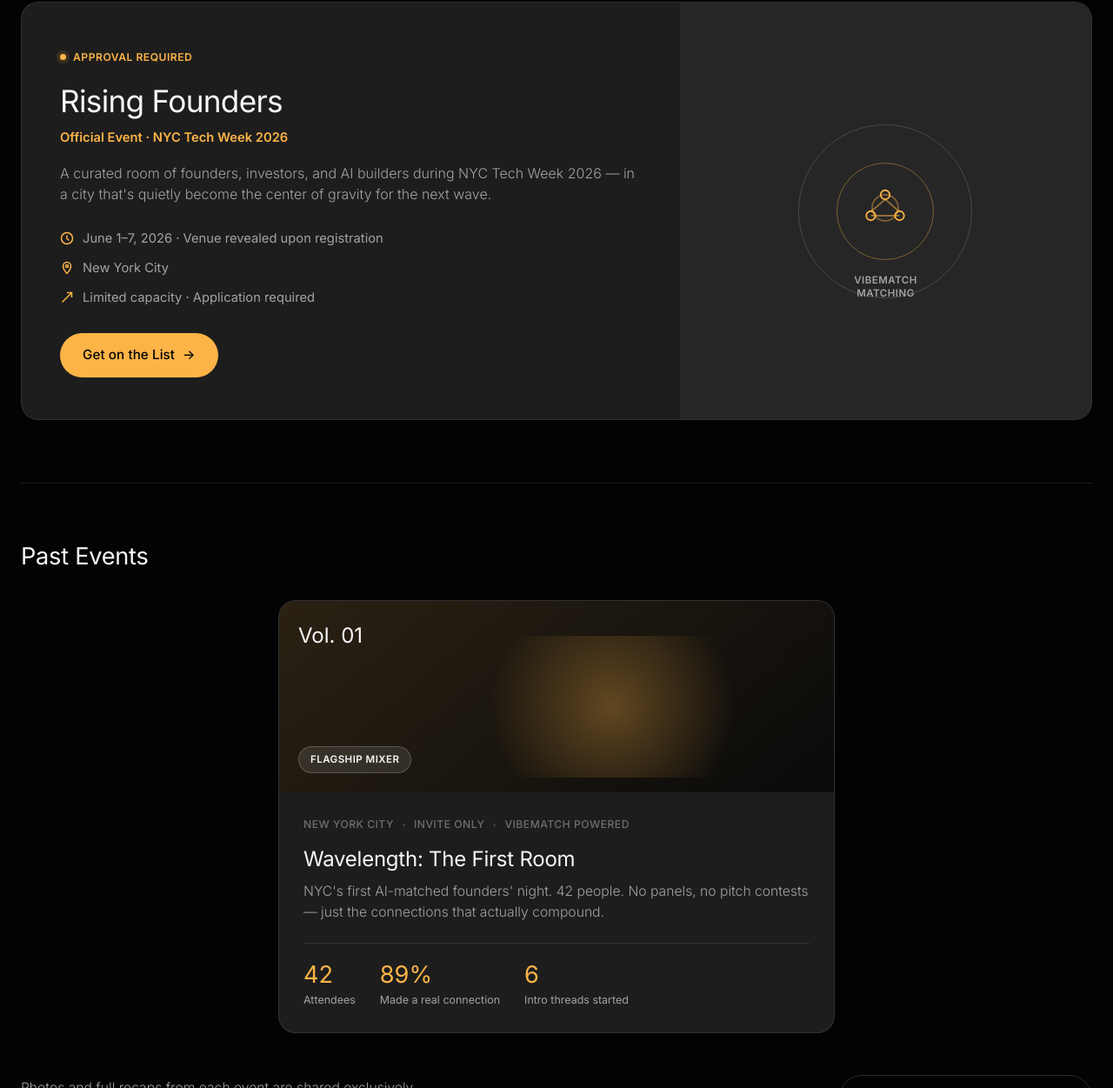
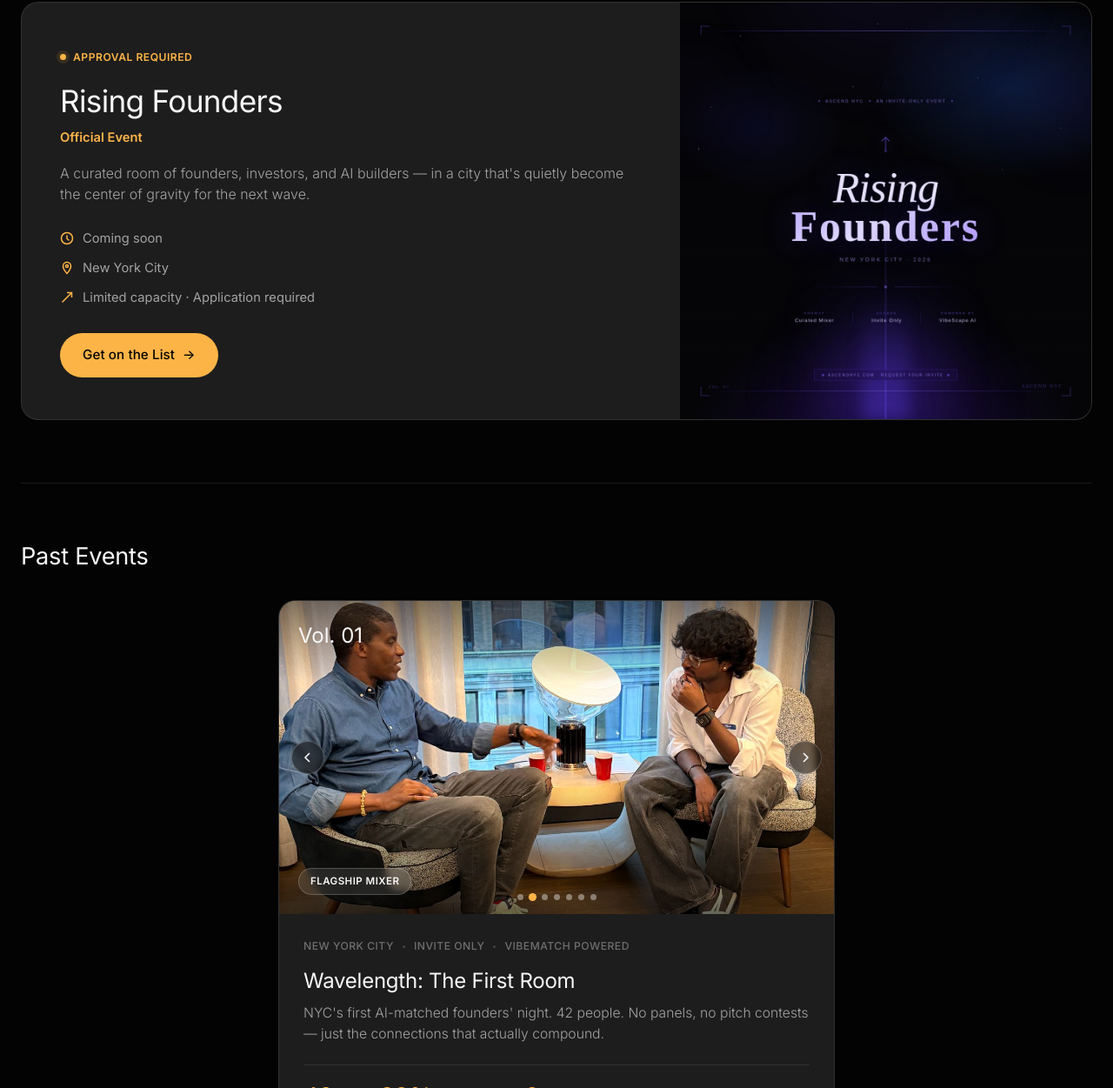
Before and after one commit to Electromau5/ascend-nyc-website, a website: page index.html in a window 1280 px wide. Shown: the part 3610-4861 px from the top of the page at 87% size. Drawn offline with Linux system fonts and the light colour scheme; no server answers; a small style sheet from the web is missing.

Commit message:
Add event imagery and landing page/style updates
New image assets (rising-founders, wavelength gallery) plus the
accompanying index.html content and styles.css updates.

Co-Authored-By: Claude Opus 4.8 (1M context) <noreply@anthropic.com>

```diff
--- a/index.html
+++ b/index.html
@@ -199,12 +199,12 @@
                 <span class="dot"></span> Approval Required
               </div>
               <h3 class="event-card__title">Rising Founders</h3>
-              <p class="event-card__subtitle">Official Event · NYC Tech Week 2026</p>
-              <p class="event-card__desc">A curated room of founders, investors, and AI builders during NYC Tech Week 2026 — in a city that's quietly become the center of gravity for the next wave.</p>
+              <p class="event-card__subtitle">Official Event</p>
+              <p class="event-card__desc">A curated room of founders, investors, and AI builders — in a city that's quietly become the center of gravity for the next wave.</p>
               <div class="event-card__meta">
                 <span class="event-card__meta-item">
                   <svg viewBox="0 0 16 16" fill="none" stroke="currentColor" stroke-width="1.5" aria-hidden="true"><circle cx="8" cy="8" r="6.5"/><path d="M8 4.5v4l2.5 2"/></svg>
-                  June 1–7, 2026 · Venue revealed upon registration
+                  Coming soon
                 </span>
                 <span class="event-card__meta-item">
                   <svg viewBox="0 0 16 16" fill="none" stroke="currentColor" stroke-width="1.5" aria-hidden="true"><path d="M8 1.5C5.5 1.5 3.5 3.5 3.5 6c0 3.5 4.5 8.5 4.5 8.5s4.5-5 4.5-8.5c0-2.5-2-4.5-4.5-4.5z"/><circle cx="8" cy="6" r="1.5"/></svg>
@@ -217,23 +217,8 @@
               </div>
               <a href="#top" class="btn btn--primary event-card__cta">Get on the List <span aria-hidden="true">→</span></a>
             </div>
-            <div class="event-card__right" aria-hidden="true">
-              <div class="event-card__gfx">
-                <div class="event-gfx__ring"></div>
-                <div class="event-gfx__ring event-gfx__ring--2"></div>
-                <div class="event-gfx__center">
-                  <svg viewBox="0 0 48 48" fill="none" stroke="currentColor" stroke-width="1.2">
-                    <circle cx="24" cy="24" r="10" stroke-opacity="0.4"/>
-                    <circle cx="24" cy="14" r="3.5"/>
-                    <circle cx="35" cy="30" r="3.5"/>
-                    <circle cx="13" cy="30" r="3.5"/>
-                    <line x1="24" y1="17.5" x2="35" y2="27" stroke-opacity="0.5"/>
-                    <line x1="24" y1="17.5" x2="13" y2="27" stroke-opacity="0.5"/>
-                    <line x1="35" y1="30" x2="13" y2="30" stroke-opacity="0.5"/>
-                  </svg>
-                </div>
-                <span class="event-gfx__label">VibeMatch<br/>Matching</span>
-              </div>
+            <div class="event-card__right event-card__right--photo" aria-hidden="true">
+              <img class="event-card__photo" src="images/rising-founders.jpeg" alt="Rising Founders — an invite-only Ascend NYC event" loading="lazy" decoding="async" />
             </div>
           </article>
         </div>
@@ -245,9 +230,25 @@
 
             <!-- Wavelength — the only past event -->
             <article class="history-card reveal">
-              <div class="history-card__photo history-card__photo--1">
+              <div class="history-card__photo history-card__carousel" data-carousel aria-roledescription="carousel" aria-label="Photos from Wavelength: The First Room">
+                <div class="carousel__track">
+                  <img class="carousel__slide is-active" src="images/wavelength/wavelength-1.jpeg" alt="Founders in conversation around a marble table at Wavelength" loading="lazy" decoding="async" />
+                  <img class="carousel__slide" src="images/wavelength/wavelength-2.jpeg" alt="A one-on-one conversation in lounge chairs at Wavelength" loading="lazy" decoding="async" />
+                  <img class="carousel__slide" src="images/wavelength/wavelength-3.jpeg" alt="Two attendees talking on a lounge sofa at Wavelength" loading="lazy" decoding="async" />
+                  <img class="carousel__slide" src="images/wavelength/wavelength-4.jpeg" alt="A group conversation through the venue's gold dividers at Wavelength" loading="lazy" decoding="async" />
+                  <img class="carousel__slide" src="images/wavelength/wavelength-5.jpeg" alt="Two attendees connecting over drinks at Wavelength" loading="lazy" decoding="async" />
+                  <img class="carousel__slide" src="images/wavelength/wavelength-6.jpeg" alt="A circle of attendees in discussion at Wavelength" loading="lazy" decoding="async" />
+                  <img class="carousel__slide" src="images/wavelength/wavelength-10.jpeg" alt="Two founders deep in one-on-one conversation at Wavelength" loading="lazy" decoding="async" />
+                </div>
                 <span class="history-card__vol">Vol. 01</span>
                 <span class="history-card__format-badge">Flagship Mixer</span>
+                <button class="carousel__btn carousel__btn--prev" type="button" aria-label="Previous photo">
+                  <svg viewBox="0 0 16 16" fill="none" stroke="currentColor" stroke-width="1.6" aria-hidden="true"><path d="M10 3l-5 5 5 5"/></svg>
+                </button>
+                <button class="carousel__btn carousel__btn--next" type="button" aria-label="Next photo">
+                  <svg viewBox="0 0 16 16" fill="none" stroke="currentColor" stroke-width="1.6" aria-hidden="true"><path d="M6 3l5 5-5 5"/></svg>
+                </button>
+                <div class="carousel__dots" role="tablist" aria-label="Choose photo"></div>
               </div>
               <div class="history-card__body">
                 <div class="history-card__meta">
--- a/styles.css
+++ b/styles.css
@@ -870,6 +870,92 @@ em { font-style: normal; }
   background: var(--accent-soft);
   border-color: var(--accent-line);
 }
+/* ----- Photo carousel (past-event cards) ----- */
+.history-card__carousel {
+  min-height: 360px;
+  overflow: hidden;
+}
+/* No faux radial glow over real photographs. */
+.history-card__carousel::after { display: none; }
+/* Top + bottom scrims so the badges and controls stay legible on any photo. */
+.history-card__carousel::before {
+  content: "";
+  position: absolute;
+  inset: 0;
+  z-index: 1;
+  background: linear-gradient(180deg, rgba(0, 0, 0, 0.5), transparent 26%, transparent 60%, rgba(0, 0, 0, 0.6));
+  pointer-events: none;
+}
+.carousel__track { position: absolute; inset: 0; }
+.carousel__slide {
+  position: absolute;
+  inset: 0;
+  width: 100%;
+  height: 100%;
+  object-fit: cover;
+  opacity: 0;
+  transition: opacity 0.6s ease;
+}
+.carousel__slide.is-active { opacity: 1; }
+
+/* Keep the volume + format badges above the scrim. */
+.history-card__carousel .history-card__vol,
+.history-card__carousel .history-card__format-badge { z-index: 2; }
+
+.carousel__btn {
+  position: absolute;
+  top: 50%;
+  transform: translateY(-50%);
+  z-index: 3;
+  width: 38px;
+  height: 38px;
+  display: flex;
+  align-items: center;
+  justify-content: center;
+  border-radius: 50%;
+  background: rgba(10, 10, 10, 0.5);
+  border: 1px solid rgba(255, 255, 255, 0.22);
+  color: var(--text);
+  cursor: pointer;
+  backdrop-filter: blur(4px);
+  opacity: 0;
+  transition: opacity 0.22s ease, background 0.22s ease, border-color 0.22s ease;
+}
+.carousel__btn svg { width: 16px; height: 16px; }
+.history-card__carousel:hover .carousel__btn,
+.carousel__btn:focus-visible { opacity: 1; }
+.carousel__btn:hover { background: var(--accent-soft); border-color: var(--accent-line); }
+.carousel__btn--prev { left: 14px; }
+.carousel__btn--next { right: 14px; }
+
+.carousel__dots {
+  position: absolute;
+  left: 0;
+  right: 0;
+  bottom: 16px;
+  z-index: 3;
+  display: flex;
+  justify-content: center;
+  gap: 7px;
+}
+.carousel__dot {
+  width: 7px;
+  height: 7px;
+  padding: 0;
+  border: none;
+  border-radius: 50%;
+  background: rgba(255, 255, 255, 0.4);
+  cursor: pointer;
+  transition: background 0.22s ease, transform 0.22s ease;
+}
+.carousel__dot:hover { background: rgba(255, 255, 255, 0.7); }
+.carousel__dot.is-active { background: var(--accent); transform: scale(1.3); }
+
+/* Touch devices: arrows always visible, no hover state to reveal them. */
+@media (hover: none) {
+  .carousel__btn { opacity: 1; }
+}
+
 .history-card__body { padding: 28px; display: flex; flex-direction: column; flex: 1; }
 .history-card__meta {
   display: flex;
@@ -1027,6 +1113,16 @@ em { font-style: normal; }
   display: flex;
   align-items: center;
   justify-content: center;
+}
+/* Photo variant — image fills the right panel instead of the VibeMatch graphic. */
+.event-card__right--photo { padding: 0; }
+.event-card__photo {
+  position: absolute;
+  inset: 0;
+  width: 100%;
+  height: 100%;
+  object-fit: cover;
+  display: block;
 }
 .event-card__gfx {
   position: relative;
```
Also changed, not shown: images/rising-founders.jpeg (added), images/wavelength/wavelength-1.jpeg (added), images/wavelength/wavelength-10.jpeg (added), images/wavelength/wavelength-2.jpeg (added), images/wavelength/wavelength-3.jpeg (added), images/wavelength/wavelength-4.jpeg (added), images/wavelength/wavelength-5.jpeg (added), images/wavelength/wavelength-6.jpeg (added).
